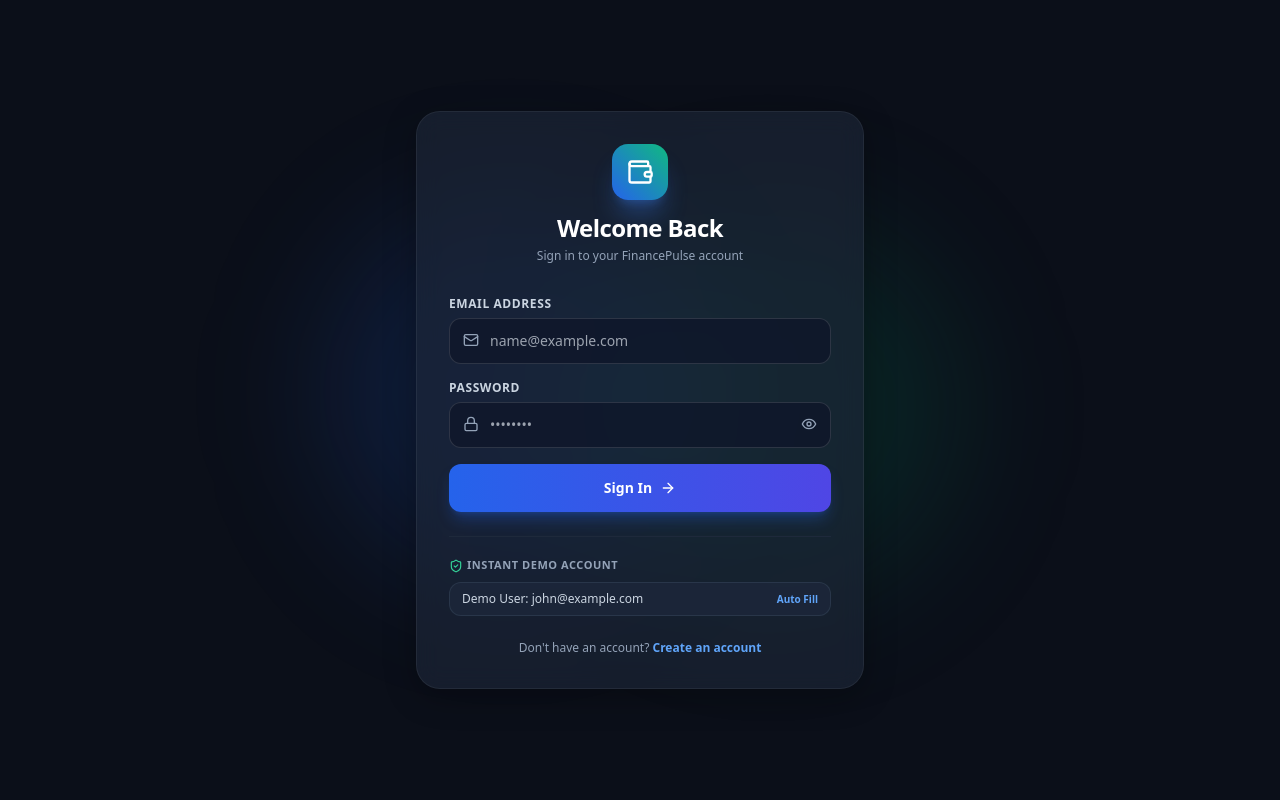
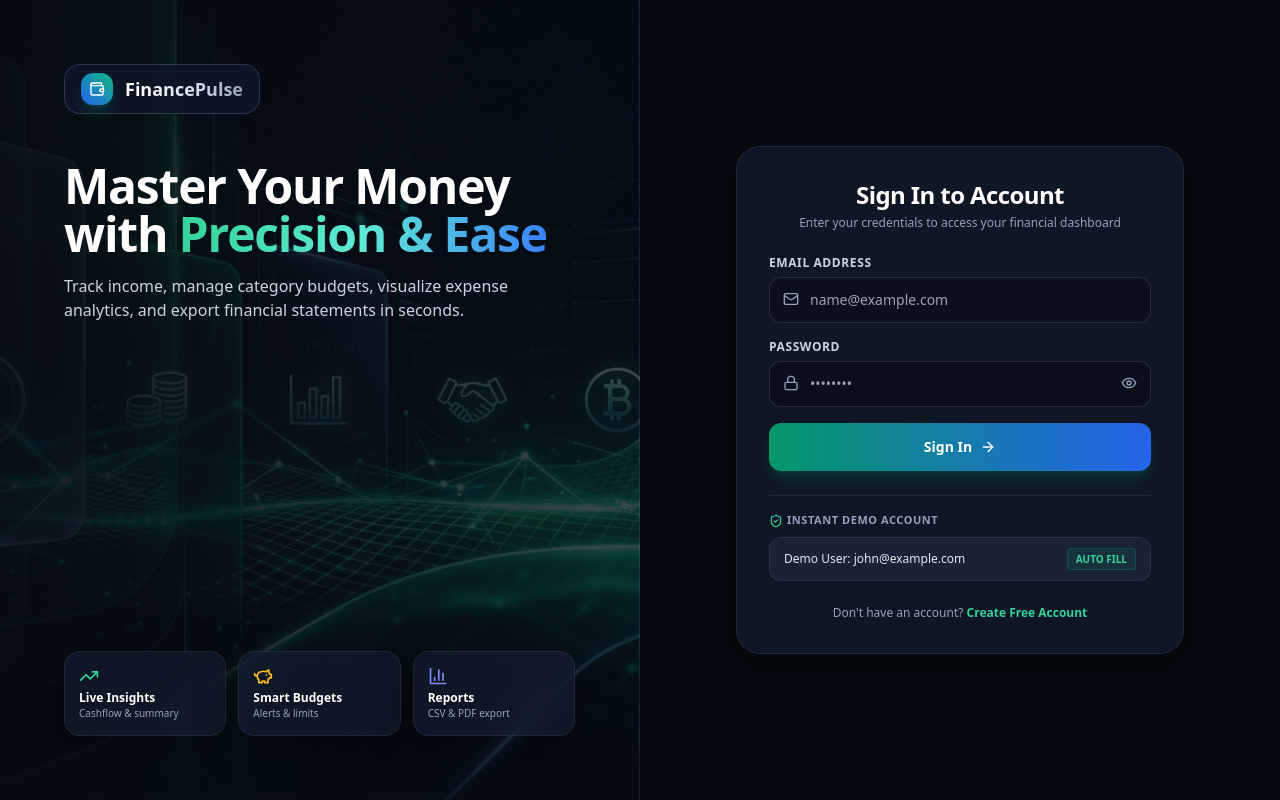
Before and after one commit to rashan86/expense-budget-tracker, a React app in the folder frontend/: page /login in a window 1280 px wide. Built offline with nearby package versions, Linux system fonts and the light colour scheme; no server answers; the HTML template or start-up script is replaced by a standard one.

Commit message:
Enhance UI design with luxury split-screen hero layout and high-tech background visual assets

```diff
--- a/frontend/src/index.css
+++ b/frontend/src/index.css
@@ -1,4 +1,4 @@
-@import url('https://fonts.googleapis.com/css2?family=Plus+Jakarta+Sans:wght@300;400;500;600;700;800&display=swap');
+@import url('https://fonts.googleapis.com/css2?family=Plus+Jakarta+Sans:ital,wght@0,300;0,400;0,500;0,600;0,700;0,800;1,400&display=swap');
 
 @tailwind base;
 @tailwind components;
@@ -10,52 +10,82 @@
 }
 
 body {
-  background-color: #0B0F19;
+  background-color: #070A11;
   color: #F1F5F9;
   min-height: 100vh;
   overflow-x: hidden;
+  background-image:
+    radial-gradient(at 15% 15%, rgba(16, 185, 129, 0.08) 0px, transparent 50%),
+    radial-gradient(at 85% 85%, rgba(59, 130, 246, 0.08) 0px, transparent 50%),
+    radial-gradient(at 50% 50%, rgba(99, 102, 241, 0.04) 0px, transparent 50%);
+  background-attachment: fixed;
 }
 
 /* Glassmorphism utility classes */
 .glass-panel {
-  background: rgba(17, 24, 39, 0.7);
-  backdrop-filter: blur(16px);
-  -webkit-backdrop-filter: blur(16px);
+  background: rgba(13, 19, 33, 0.75);
+  backdrop-filter: blur(20px);
+  -webkit-backdrop-filter: blur(20px);
   border: 1px solid rgba(255, 255, 255, 0.08);
 }
 
 .glass-card {
-  background: rgba(30, 41, 59, 0.6);
-  backdrop-filter: blur(12px);
-  -webkit-backdrop-filter: blur(12px);
-  border: 1px solid rgba(255, 255, 255, 0.06);
-  box-shadow: 0 8px 32px 0 rgba(0, 0, 0, 0.3);
+  background: rgba(21, 30, 49, 0.65);
+  backdrop-filter: blur(16px);
+  -webkit-backdrop-filter: blur(16px);
+  border: 1px solid rgba(255, 255, 255, 0.07);
+  box-shadow: 0 12px 40px 0 rgba(0, 0, 0, 0.35);
+}
+
+.glass-card-hover {
+  transition: all 0.3s cubic-bezier(0.4, 0, 0.2, 1);
+}
+
+.glass-card-hover:hover {
+  transform: translateY(-3px);
+  border-color: rgba(255, 255, 255, 0.16);
+  box-shadow: 0 20px 45px -10px rgba(0, 0, 0, 0.5), 0 0 20px 0 rgba(16, 185, 129, 0.1);
 }
 
 .glass-input {
-  background: rgba(15, 23, 42, 0.8);
+  background: rgba(11, 16, 28, 0.85);
   border: 1px solid rgba(255, 255, 255, 0.12);
   color: #F8FAFC;
-  transition: all 0.2s ease-in-out;
+  transition: all 0.25s ease;
 }
 
 .glass-input:focus {
   border-color: #3B82F6;
-  box-shadow: 0 0 0 2px rgba(59, 130, 246, 0.25);
+  box-shadow: 0 0 0 3px rgba(59, 130, 246, 0.25);
   outline: none;
 }
 
-/* Custom Glow effects */
+/* Custom Background Visual Hero Utility */
+.bg-hero-visual {
+  background-image: linear-gradient(to bottom, rgba(7, 10, 17, 0.85), rgba(7, 10, 17, 0.95)), url('/assets/bg_hero.jpg');
+  background-size: cover;
+  background-position: center;
+  background-repeat: no-repeat;
+}
+
+.bg-hero-auth {
+  background-image: linear-gradient(to right, rgba(7, 10, 17, 0.92), rgba(7, 10, 17, 0.75)), url('/assets/bg_hero.jpg');
+  background-size: cover;
+  background-position: center;
+  background-repeat: no-repeat;
+}
+
+/* Glowing Accent Utilities */
 .glow-emerald {
-  box-shadow: 0 0 25px -5px rgba(16, 185, 129, 0.3);
+  box-shadow: 0 0 30px -5px rgba(16, 185, 129, 0.35);
 }
 
 .glow-rose {
-  box-shadow: 0 0 25px -5px rgba(244, 63, 94, 0.3);
+  box-shadow: 0 0 30px -5px rgba(244, 63, 94, 0.35);
 }
 
 .glow-indigo {
-  box-shadow: 0 0 25px -5px rgba(99, 102, 241, 0.3);
+  box-shadow: 0 0 30px -5px rgba(99, 102, 241, 0.35);
 }
 
 /* Custom Scrollbar */
@@ -65,7 +95,7 @@
 }
 
 ::-webkit-scrollbar-track {
-  background: #0B0F19;
+  background: #070A11;
 }
 
 ::-webkit-scrollbar-thumb {
--- a/frontend/src/pages/Login.jsx
+++ b/frontend/src/pages/Login.jsx
@@ -1,7 +1,19 @@
 import React, { useState } from 'react';
 import { Link, useNavigate } from 'react-router-dom';
 import { useAuth } from '../context/AuthContext';
-import { Wallet, Mail, Lock, ArrowRight, Eye, EyeOff, ShieldCheck } from 'lucide-react';
+import {
+  Wallet,
+  Mail,
+  Lock,
+  ArrowRight,
+  Eye,
+  EyeOff,
+  ShieldCheck,
+  TrendingUp,
+  PiggyBank,
+  BarChart3,
+  CheckCircle2
+} from 'lucide-react';
 
 const Login = () => {
   const { login } = useAuth();
@@ -32,37 +44,73 @@
     }
   };
 
-  // Quick Demo Login Helper for evaluator/testing
   const handleFillDemo = (demoEmail, demoPassword) => {
     setEmail(demoEmail);
     setPassword(demoPassword);
   };
 
   return (
-    <div className="min-h-screen bg-[#0B0F19] flex items-center justify-center p-4 relative overflow-hidden">
-      {/* Dynamic Background Glow Blobs */}
-      <div className="absolute top-1/4 left-1/4 w-96 h-96 bg-blue-600/15 rounded-full blur-3xl pointer-events-none"></div>
-      <div className="absolute bottom-1/4 right-1/4 w-96 h-96 bg-emerald-600/15 rounded-full blur-3xl pointer-events-none"></div>
+    <div className="min-h-screen bg-[#070A11] flex flex-col lg:flex-row relative overflow-hidden">
+      {/* Left Visual Banner Section */}
+      <div className="lg:w-1/2 bg-hero-auth p-8 lg:p-16 flex flex-col justify-between relative min-h-[380px] lg:min-h-screen border-b lg:border-b-0 lg:border-r border-slate-800/80">
+        <div className="relative z-10">
+          {/* Brand Badge */}
+          <div className="inline-flex items-center space-x-3 bg-slate-900/80 border border-slate-700/80 px-4 py-2 rounded-2xl backdrop-blur-md">
+            <div className="w-8 h-8 rounded-xl bg-gradient-to-tr from-blue-600 to-emerald-500 flex items-center justify-center shadow-lg shadow-emerald-500/20">
+              <Wallet className="w-4 h-4 text-white" />
+            </div>
+            <span className="text-lg font-bold bg-gradient-to-r from-white via-slate-200 to-slate-400 bg-clip-text text-transparent">
+              FinancePulse
+            </span>
+          </div>
 
-      <div className="w-full max-w-md glass-card rounded-3xl p-8 border border-slate-700/80 shadow-2xl relative z-10">
-        {/* Logo Branding */}
-        <div className="flex flex-col items-center text-center mb-8">
-          <div className="w-14 h-14 rounded-2xl bg-gradient-to-tr from-blue-600 to-emerald-500 flex items-center justify-center shadow-xl shadow-blue-500/30 mb-3">
-            <Wallet className="w-7 h-7 text-white" />
+          <div className="mt-12 max-w-lg space-y-4">
+            <h1 className="text-3xl lg:text-5xl font-black text-white leading-tight tracking-tight">
+              Master Your Money with <span className="bg-gradient-to-r from-emerald-400 via-teal-300 to-blue-500 bg-clip-text text-transparent">Precision & Ease</span>
+            </h1>
+            <p className="text-slate-300 text-sm lg:text-base leading-relaxed">
+              Track income, manage category budgets, visualize expense analytics, and export financial statements in seconds.
+            </p>
           </div>
-          <h1 className="text-2xl font-extrabold text-white tracking-tight">Welcome Back</h1>
-          <p className="text-xs text-slate-400 mt-1">Sign in to your FinancePulse account</p>
+        </div>
+
+        {/* Feature Highlights Grid */}
+        <div className="grid grid-cols-3 gap-3 relative z-10 mt-8">
+          <div className="glass-card p-3.5 rounded-2xl border border-slate-700/50">
+            <TrendingUp className="w-5 h-5 text-emerald-400 mb-1" />
+            <h4 className="text-xs font-bold text-white">Live Insights</h4>
+            <p className="text-[10px] text-slate-400">Cashflow & summary</p>
+          </div>
+          <div className="glass-card p-3.5 rounded-2xl border border-slate-700/50">
+            <PiggyBank className="w-5 h-5 text-amber-400 mb-1" />
+            <h4 className="text-xs font-bold text-white">Smart Budgets</h4>
+            <p className="text-[10px] text-slate-400">Alerts & limits</p>
+          </div>
+          <div className="glass-card p-3.5 rounded-2xl border border-slate-700/50">
+            <BarChart3 className="w-5 h-5 text-indigo-400 mb-1" />
+            <h4 className="text-xs font-bold text-white">Reports</h4>
+            <p className="text-[10px] text-slate-400">CSV & PDF export</p>
+          </div>
+        </div>
+      </div>
+
+      {/* Right Login Form Section */}
+      <div className="lg:w-1/2 flex items-center justify-center p-6 sm:p-12 relative z-10">
+        <div className="w-full max-w-md glass-card rounded-3xl p-8 border border-slate-700/80 shadow-2xl space-y-6">
+          <div className="text-center space-y-1">
+            <h2 className="text-2xl font-extrabold text-white tracking-tight">Sign In to Account</h2>
+            <p className="text-xs text-slate-400">Enter your credentials to access your financial dashboard</p>
           </div>
 
           {/* Error Alert */}
           {error && (
-          <div className="mb-6 p-3.5 bg-rose-500/10 border border-rose-500/30 rounded-2xl text-xs text-rose-400 font-medium flex items-center space-x-2">
-            <span>{error}</span>
+            <div className="p-3.5 bg-rose-500/10 border border-rose-500/30 rounded-2xl text-xs text-rose-400 font-medium">
+              {error}
             </div>
           )}
 
           <form onSubmit={handleSubmit} className="space-y-4">
-          {/* Email */}
+            {/* Email Input */}
             <div>
               <label className="block text-xs font-semibold text-slate-300 uppercase tracking-wider mb-1.5">
                 Email Address
@@ -80,7 +128,7 @@
               </div>
             </div>
 
-          {/* Password */}
+            {/* Password Input */}
             <div>
               <label className="block text-xs font-semibold text-slate-300 uppercase tracking-wider mb-1.5">
                 Password
@@ -105,19 +153,19 @@
               </div>
             </div>
 
-          {/* Submit */}
+            {/* Submit Button */}
             <button
               type="submit"
               disabled={loading}
-            className="w-full py-3.5 px-4 rounded-xl bg-gradient-to-r from-blue-600 to-indigo-600 hover:from-blue-500 hover:to-indigo-500 text-white font-bold text-sm shadow-lg shadow-blue-600/30 transition-all active:scale-95 flex items-center justify-center space-x-2"
+              className="w-full py-3.5 px-4 rounded-xl bg-gradient-to-r from-emerald-600 to-blue-600 hover:from-emerald-500 hover:to-blue-500 text-white font-bold text-sm shadow-lg shadow-emerald-600/25 transition-all active:scale-95 flex items-center justify-center space-x-2"
             >
               <span>{loading ? 'Signing in...' : 'Sign In'}</span>
               <ArrowRight className="w-4 h-4" />
             </button>
           </form>
 
-        {/* Demo Credentials Quick Fill Box */}
-        <div className="mt-6 pt-5 border-t border-slate-800">
+          {/* Quick Demo Fill Box */}
+          <div className="pt-4 border-t border-slate-800">
             <p className="text-[11px] font-semibold text-slate-400 uppercase tracking-wider mb-2 flex items-center space-x-1">
               <ShieldCheck className="w-3.5 h-3.5 text-emerald-400" />
               <span>Instant Demo Account</span>
@@ -125,21 +173,22 @@
             <button
               type="button"
               onClick={() => handleFillDemo('john@example.com', 'password123')}
-            className="w-full py-2 px-3 bg-slate-800/80 hover:bg-slate-700/80 border border-slate-700/60 rounded-xl text-xs text-slate-300 font-medium transition-colors flex items-center justify-between"
+              className="w-full py-2.5 px-3.5 bg-slate-800/80 hover:bg-slate-700/80 border border-slate-700/60 rounded-xl text-xs text-slate-200 font-medium transition-colors flex items-center justify-between"
             >
               <span>Demo User: john@example.com</span>
-            <span className="text-[10px] text-blue-400 font-bold">Auto Fill</span>
+              <span className="text-[10px] text-emerald-400 font-bold uppercase bg-emerald-500/10 px-2 py-0.5 rounded border border-emerald-500/20">Auto Fill</span>
             </button>
           </div>
 
-        {/* Signup Redirect Link */}
-        <div className="mt-6 text-center">
+          {/* Register Redirect */}
+          <div className="text-center">
             <p className="text-xs text-slate-400">
               Don't have an account?{' '}
-            <Link to="/register" className="text-blue-400 hover:text-blue-300 font-bold">
-              Create an account
+              <Link to="/register" className="text-emerald-400 hover:text-emerald-300 font-bold">
+                Create Free Account
               </Link>
             </p>
+          </div>
         </div>
       </div>
     </div>
--- a/frontend/src/pages/Register.jsx
+++ b/frontend/src/pages/Register.jsx
@@ -1,7 +1,7 @@
 import React, { useState } from 'react';
 import { Link, useNavigate } from 'react-router-dom';
 import { useAuth } from '../context/AuthContext';
-import { Wallet, User as UserIcon, Mail, Lock, DollarSign, ArrowRight, Eye, EyeOff } from 'lucide-react';
+import { Wallet, User as UserIcon, Mail, Lock, DollarSign, ArrowRight, Eye, EyeOff, ShieldCheck, CheckCircle2 } from 'lucide-react';
 
 const CURRENCY_OPTIONS = [
   { symbol: '$', name: 'USD ($)' },
@@ -56,32 +56,63 @@
   };
 
   return (
-    <div className="min-h-screen bg-[#0B0F19] flex items-center justify-center p-4 relative overflow-hidden">
-      {/* Background Blobs */}
-      <div className="absolute top-1/4 right-1/4 w-96 h-96 bg-indigo-600/15 rounded-full blur-3xl pointer-events-none"></div>
-      <div className="absolute bottom-1/4 left-1/4 w-96 h-96 bg-emerald-600/15 rounded-full blur-3xl pointer-events-none"></div>
-
-      <div className="w-full max-w-md glass-card rounded-3xl p-8 border border-slate-700/80 shadow-2xl relative z-10 my-8">
-        {/* Logo Branding */}
-        <div className="flex flex-col items-center text-center mb-6">
-          <div className="w-14 h-14 rounded-2xl bg-gradient-to-tr from-blue-600 to-emerald-500 flex items-center justify-center shadow-xl shadow-blue-500/30 mb-3">
-            <Wallet className="w-7 h-7 text-white" />
+    <div className="min-h-screen bg-[#070A11] flex flex-col lg:flex-row relative overflow-hidden">
+      {/* Left Visual Banner Section */}
+      <div className="lg:w-1/2 bg-hero-auth p-8 lg:p-16 flex flex-col justify-between relative min-h-[380px] lg:min-h-screen border-b lg:border-b-0 lg:border-r border-slate-800/80">
+        <div className="relative z-10">
+          <div className="inline-flex items-center space-x-3 bg-slate-900/80 border border-slate-700/80 px-4 py-2 rounded-2xl backdrop-blur-md">
+            <div className="w-8 h-8 rounded-xl bg-gradient-to-tr from-blue-600 to-emerald-500 flex items-center justify-center shadow-lg shadow-emerald-500/20">
+              <Wallet className="w-4 h-4 text-white" />
             </div>
-          <h1 className="text-2xl font-extrabold text-white tracking-tight">Create Account</h1>
-          <p className="text-xs text-slate-400 mt-1">Start tracking your expenses and budgets today</p>
+            <span className="text-lg font-bold bg-gradient-to-r from-white via-slate-200 to-slate-400 bg-clip-text text-transparent">
+              FinancePulse
+            </span>
           </div>
 
-        {/* Error Alert */}
+          <div className="mt-12 max-w-lg space-y-4">
+            <h1 className="text-3xl lg:text-5xl font-black text-white leading-tight tracking-tight">
+              Start Your Financial Journey <span className="bg-gradient-to-r from-emerald-400 via-teal-300 to-blue-500 bg-clip-text text-transparent">Today</span>
+            </h1>
+            <p className="text-slate-300 text-sm lg:text-base leading-relaxed">
+              Create your account in under 30 seconds. Get full access to income & expense tracking, category budgets, and PDF report downloads.
+            </p>
+          </div>
+        </div>
+
+        <div className="space-y-3 relative z-10 mt-8">
+          <div className="flex items-center space-x-3 text-slate-300 text-xs font-semibold">
+            <CheckCircle2 className="w-4 h-4 text-emerald-400" />
+            <span>Multi-currency support with custom preferences</span>
+          </div>
+          <div className="flex items-center space-x-3 text-slate-300 text-xs font-semibold">
+            <CheckCircle2 className="w-4 h-4 text-emerald-400" />
+            <span>Interactive Chart.js visual financial analytics</span>
+          </div>
+          <div className="flex items-center space-x-3 text-slate-300 text-xs font-semibold">
+            <CheckCircle2 className="w-4 h-4 text-emerald-400" />
+            <span>Protected JWT authentication security</span>
+          </div>
+        </div>
+      </div>
+
+      {/* Right Registration Form */}
+      <div className="lg:w-1/2 flex items-center justify-center p-6 sm:p-12 relative z-10">
+        <div className="w-full max-w-md glass-card rounded-3xl p-8 border border-slate-700/80 shadow-2xl space-y-5">
+          <div className="text-center space-y-1">
+            <h2 className="text-2xl font-extrabold text-white tracking-tight">Create Free Account</h2>
+            <p className="text-xs text-slate-400">Join FinancePulse and take control of your money</p>
+          </div>
+
           {error && (
-          <div className="mb-6 p-3.5 bg-rose-500/10 border border-rose-500/30 rounded-2xl text-xs text-rose-400 font-medium">
+            <div className="p-3.5 bg-rose-500/10 border border-rose-500/30 rounded-2xl text-xs text-rose-400 font-medium">
               {error}
             </div>
           )}
 
-        <form onSubmit={handleSubmit} className="space-y-4">
+          <form onSubmit={handleSubmit} className="space-y-3.5">
             {/* Full Name */}
             <div>
-            <label className="block text-xs font-semibold text-slate-300 uppercase tracking-wider mb-1.5">
+              <label className="block text-xs font-semibold text-slate-300 uppercase tracking-wider mb-1">
                 Full Name *
               </label>
               <div className="relative">
@@ -91,7 +122,7 @@
                   placeholder="John Doe"
                   value={name}
                   onChange={(e) => setName(e.target.value)}
-                className="w-full pl-10 pr-4 py-3 rounded-xl glass-input text-sm"
+                  className="w-full pl-10 pr-4 py-2.5 rounded-xl glass-input text-sm"
                   required
                 />
               </div>
@@ -99,7 +130,7 @@
 
             {/* Email */}
             <div>
-            <label className="block text-xs font-semibold text-slate-300 uppercase tracking-wider mb-1.5">
+              <label className="block text-xs font-semibold text-slate-300 uppercase tracking-wider mb-1">
                 Email Address *
               </label>
               <div className="relative">
@@ -109,7 +140,7 @@
                   placeholder="name@example.com"
                   value={email}
                   onChange={(e) => setEmail(e.target.value)}
-                className="w-full pl-10 pr-4 py-3 rounded-xl glass-input text-sm"
+                  className="w-full pl-10 pr-4 py-2.5 rounded-xl glass-input text-sm"
                   required
                 />
               </div>
@@ -117,13 +148,13 @@
 
             {/* Preferred Currency */}
             <div>
-            <label className="block text-xs font-semibold text-slate-300 uppercase tracking-wider mb-1.5">
+              <label className="block text-xs font-semibold text-slate-300 uppercase tracking-wider mb-1">
                 Preferred Currency Symbol
               </label>
               <select
                 value={currency}
                 onChange={(e) => setCurrency(e.target.value)}
-              className="w-full px-4 py-3 rounded-xl glass-input text-sm bg-[#0F172A]"
+                className="w-full px-4 py-2.5 rounded-xl glass-input text-sm bg-[#070A11]"
               >
                 {CURRENCY_OPTIONS.map((c) => (
                   <option key={c.symbol} value={c.symbol}>
@@ -135,8 +166,8 @@
 
             {/* Password */}
             <div>
-            <label className="block text-xs font-semibold text-slate-300 uppercase tracking-wider mb-1.5">
-              Password (min 6 chars) *
+              <label className="block text-xs font-semibold text-slate-300 uppercase tracking-wider mb-1">
+                Password *
               </label>
               <div className="relative">
                 <Lock className="w-4 h-4 text-slate-400 absolute left-3.5 top-3.5" />
@@ -145,7 +176,7 @@
                   placeholder="••••••••"
                   value={password}
                   onChange={(e) => setPassword(e.target.value)}
-                className="w-full pl-10 pr-10 py-3 rounded-xl glass-input text-sm"
+                  className="w-full pl-10 pr-10 py-2.5 rounded-xl glass-input text-sm"
                   required
                 />
                 <button
@@ -160,7 +191,7 @@
 
             {/* Confirm Password */}
             <div>
-            <label className="block text-xs font-semibold text-slate-300 uppercase tracking-wider mb-1.5">
+              <label className="block text-xs font-semibold text-slate-300 uppercase tracking-wider mb-1">
                 Confirm Password *
               </label>
               <div className="relative">
@@ -170,7 +201,7 @@
                   placeholder="••••••••"
                   value={confirmPassword}
                   onChange={(e) => setConfirmPassword(e.target.value)}
-                className="w-full pl-10 pr-4 py-3 rounded-xl glass-input text-sm"
+                  className="w-full pl-10 pr-4 py-2.5 rounded-xl glass-input text-sm"
                   required
                 />
               </div>
@@ -180,15 +211,15 @@
             <button
               type="submit"
               disabled={loading}
-            className="w-full py-3.5 px-4 rounded-xl bg-gradient-to-r from-emerald-600 to-teal-600 hover:from-emerald-500 hover:to-teal-500 text-white font-bold text-sm shadow-lg shadow-emerald-600/30 transition-all active:scale-95 flex items-center justify-center space-x-2 mt-2"
+              className="w-full py-3 px-4 rounded-xl bg-gradient-to-r from-emerald-600 to-teal-600 hover:from-emerald-500 hover:to-teal-500 text-white font-bold text-sm shadow-lg shadow-emerald-600/30 transition-all active:scale-95 flex items-center justify-center space-x-2 pt-2"
             >
-            <span>{loading ? 'Creating account...' : 'Create Free Account'}</span>
+              <span>{loading ? 'Creating account...' : 'Create Account'}</span>
               <ArrowRight className="w-4 h-4" />
             </button>
           </form>
 
           {/* Login Redirect */}
-        <div className="mt-6 text-center">
+          <div className="text-center pt-2">
             <p className="text-xs text-slate-400">
               Already have an account?{' '}
               <Link to="/login" className="text-emerald-400 hover:text-emerald-300 font-bold">
@@ -198,6 +229,7 @@
           </div>
         </div>
       </div>
+    </div>
   );
 };
 
```
Also changed, not shown: frontend/public/assets/bg_hero.jpg (added). Lines whose indentation alone changed are shown as unchanged.
